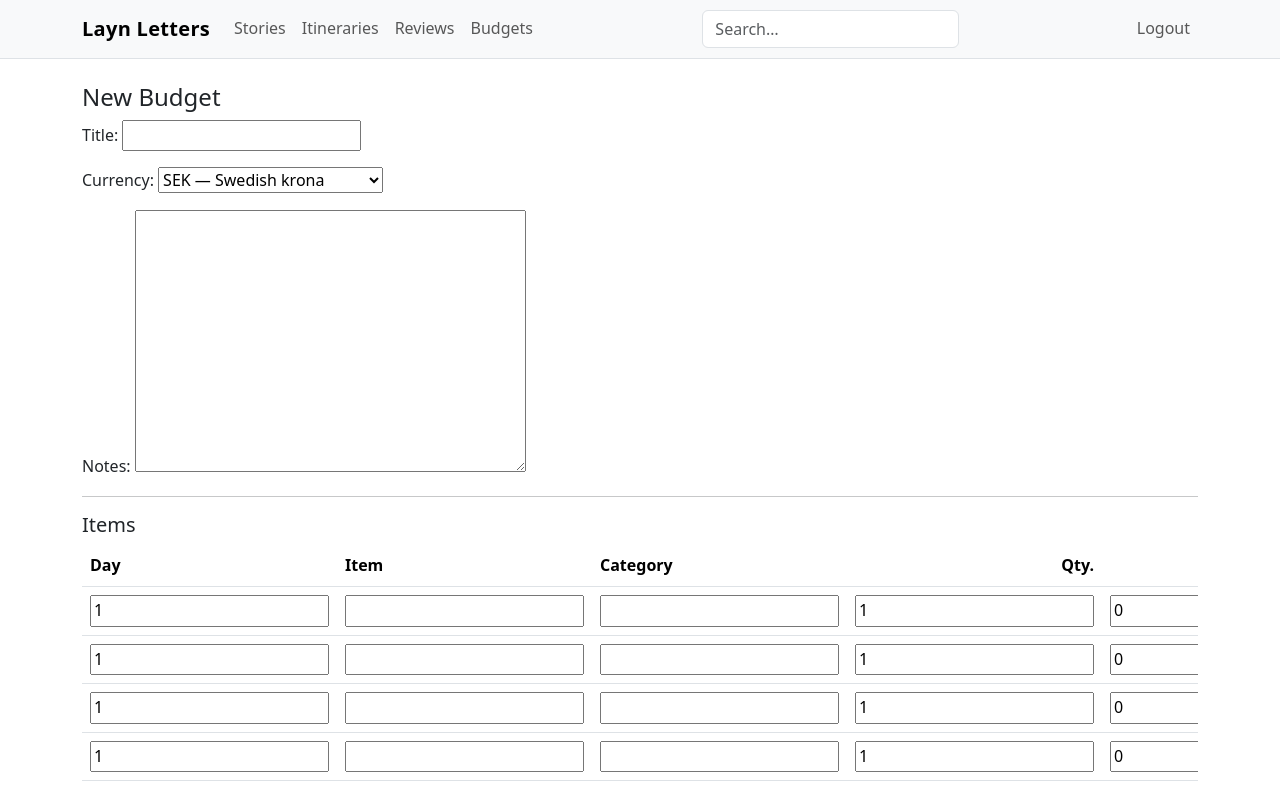
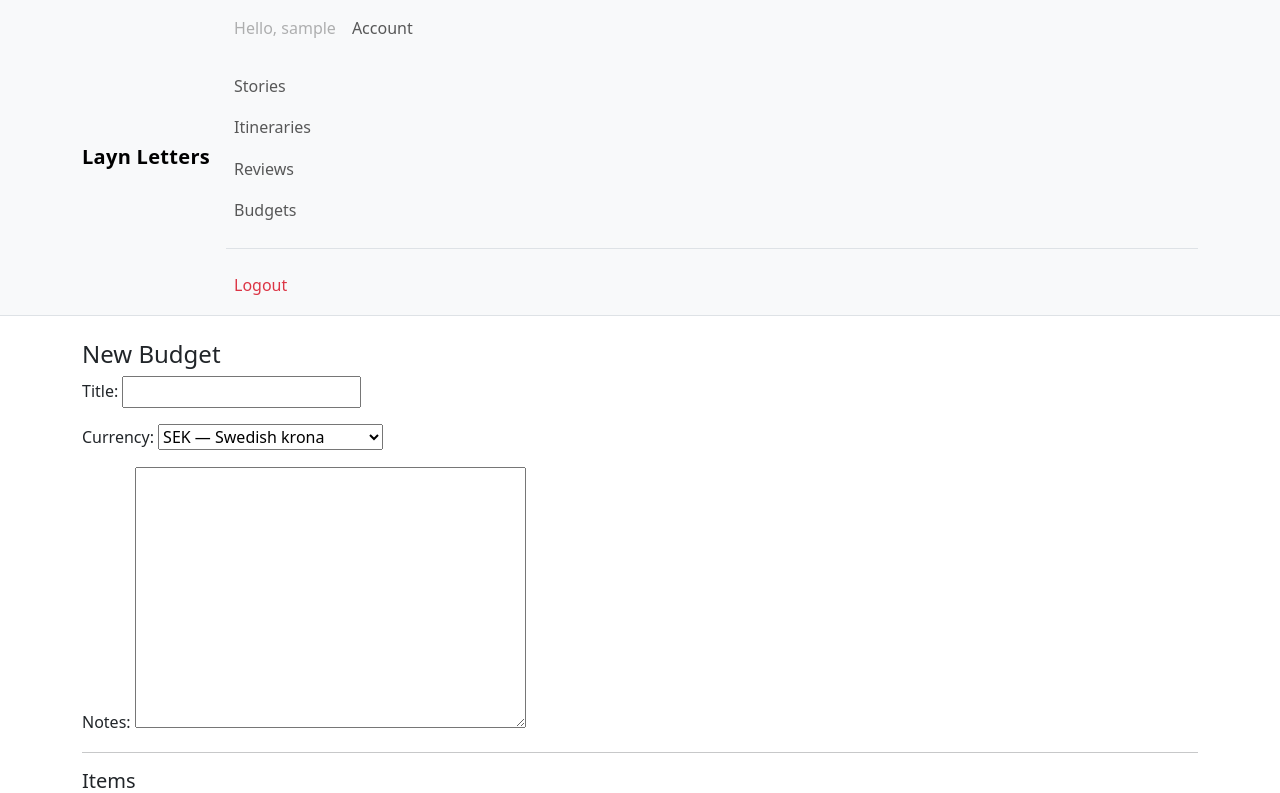
Before and after one commit to limcaroline/layn-letters, a Django app: page /budgets/create/ in a window 1280 px wide. Shown: the top 793 px of the page. Run offline with Django 3.2, Linux system fonts and the light colour scheme; the visitor is signed in with stand-in values (Sample User, id 1).

Commit message:
Added account and hello

```diff
--- a/laynletters/templates/includes/_navbar.html
+++ b/laynletters/templates/includes/_navbar.html
@@ -10,8 +10,32 @@
       <span class="navbar-toggler-icon"></span>
     </button>
 
-    <div class="collapse navbar-collapse" id="mainNav">
-      <ul class="navbar-nav me-auto mb-2 mb-lg-0">
+    <div class="collapse navbar-collapse flex-column" id="mainNav">
+
+      <!-- Account -->
+      {% if user.is_authenticated %}
+        <ul class="navbar-nav w-100 mb-3">
+          <li class="nav-item">
+            <span class="nav-link disabled">Hello, {{ user.username }}</span>
+          </li>
+          <li class="nav-item">
+            <a class="nav-link" href="{% url 'account_email' %}">Account</a>
+          </li>
+        </ul>
+      {% else %}
+        <ul class="navbar-nav w-100 mb-3">
+          <li class="nav-item">
+            <a class="nav-link" href="{% url 'account_login' %}">Login</a>
+          </li>
+          <li class="nav-item">
+            <a class="btn btn-primary btn-sm ms-2"
+               href="{% url 'account_signup' %}">Sign up</a>
+          </li>
+        </ul>
+      {% endif %}
+
+      <!-- Content -->
+      <ul class="navbar-nav w-100 flex-column mb-3">
         <li class="nav-item">
           <a class="nav-link" href="{% url 'stories:list' %}">Stories</a>
         </li>
@@ -19,33 +43,24 @@
           <a class="nav-link" href="{% url 'itineraries:list' %}">Itineraries</a>
         </li>
         <li class="nav-item">
-          <a class="nav-link" href="/reviews/">Reviews</a> <!-- wire later -->
+          <a class="nav-link" href="/reviews/">Reviews</a>
         </li>
         <li class="nav-item">
-          <a class="nav-link" href="/budgets/">Budgets</a> <!-- wire later -->
+          <a class="nav-link" href="/budgets/">Budgets</a>
         </li>
       </ul>
 
-      <form class="d-flex me-2" action="{% url 'stories:list' %}" method="get">
-        <input class="form-control" type="search" name="q"
-               placeholder="Search…" aria-label="Search">
-      </form>
+      <!-- Logout -->
+      {% if user.is_authenticated %}
+        <ul class="navbar-nav w-100 mt-auto pt-3 border-top">
+          <li class="nav-item">
+            <a class="nav-link text-danger" href="{% url 'account_logout' %}">
+              Logout
+            </a>
+          </li>
+        </ul>
+      {% endif %}
 
-      <ul class="navbar-nav ms-auto">
-        {% if user.is_authenticated %}
-          <li class="nav-item">
-            <a class="nav-link" href="{% url 'account_logout' %}">Logout</a>
-          </li>
-        {% else %}
-          <li class="nav-item">
-            <a class="nav-link" href="{% url 'account_login' %}">Login</a>
-          </li>
-          <li class="nav-item">
-            <a class="btn btn-primary btn-sm ms-lg-2"
-               href="{% url 'account_signup' %}">Sign up</a>
-          </li>
-        {% endif %}
-      </ul>
     </div>
   </div>
 </nav>
```
Also changed, not shown: README.md, 4 other files.
